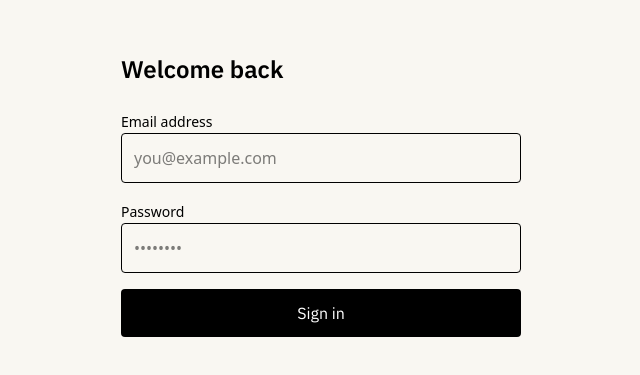
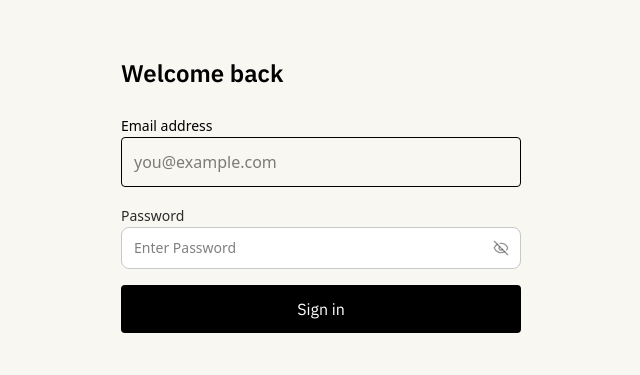
Before and after one commit to Tobi-Oyedele/saint-valor, a Next.js app: page /sign-in in a window 1280 px wide. Shown: the part 205-580 px from the top of the page, without its empty margins (319-959 px from the left). Built offline with nearby package versions, Linux system fonts and the light colour scheme.

Commit message:
feat(auth): add field-level validation and error handling to sign-up form

```diff
--- a/app/(auth)/sign-in/page.tsx
+++ b/app/(auth)/sign-in/page.tsx
@@ -1,6 +1,7 @@
 "use client";
 
 import { useState } from "react";
+import PasswordInput from "@/components/ui/PasswordInput";
 
 type SignInFormData = {
   email: string;
@@ -67,15 +68,13 @@ export default function SignInPage() {
         </div>
 
         <div className="space-y-1">
-          <label className="text-sm">Password</label>
-          <input
+          <PasswordInput
+            label="Password"
             name="password"
             value={formData.password}
             onChange={handleChange}
-            type="password"
+            placeholder="Enter Password"
             autoComplete="current-password"
-            className="w-full rounded border p-3"
-            placeholder="••••••••"
           />
         </div>
 
--- a/app/(auth)/sign-up/page.tsx
+++ b/app/(auth)/sign-up/page.tsx
@@ -3,13 +3,21 @@
 import { useState } from "react";
 import Link from "next/link";
 import Image from "next/image";
-import { EyeOff, Eye } from "lucide-react";
+import PasswordInput from "@/components/ui/PasswordInput";
 
 type SignUpFormData = {
   email: string;
   password: string;
   firstName: string;
   lastName: string;
+};
+
+type FormErrors = {
+  email?: string;
+  password?: string;
+  firstName?: string;
+  lastName?: string;
+  form?: string;
 };
 
 const initialSignUpData: SignUpFormData = {
@@ -22,38 +30,40 @@ const initialSignUpData: SignUpFormData = {
 export default function SignUpPage() {
   const [formData, setFormData] = useState<SignUpFormData>(initialSignUpData);
   const [loading, setLoading] = useState(false);
-  const [error, setError] = useState<string>("");
-  const [showPassword, setShowPassword] = useState(false);
+  const [errors, setErrors] = useState<FormErrors>({});
 
-  // One handler for all inputs
   function handleChange(e: React.ChangeEvent<HTMLInputElement>) {
     const { name, value } = e.target;
 
-    // name MUST match a key in formData
     setFormData((prev) => ({
       ...prev,
       [name]: value,
     }));
+
+    //clear errors while typing
+    setErrors((prev) => ({ ...prev, [name]: undefined, form: undefined }));
   }
 
   async function handleSubmit(e: React.FormEvent<HTMLFormElement>) {
     e.preventDefault();
-    setError("");
 
-    if (!formData.email || !formData.password) {
-      setError("Email and password are required.");
-      return;
-    }
+    const newErrors: FormErrors = {};
+
+    if (!formData.email.trim()) newErrors.email = "Email is required.";
+    if (!formData.password.trim()) newErrors.password = "Password is required.";
+
+    setErrors(newErrors);
+    if (Object.keys(newErrors).length > 0) return;
 
     try {
       setLoading(true);
 
       console.log("SIGN UP payload:", formData);
 
-      // Example: reset form after success
       setFormData(initialSignUpData);
-    } catch (err) {
-      setError("Something went wrong. Please try again.");
+      setErrors({});
+    } catch {
+      setErrors({ form: "Something went wrong. Please try again." });
     } finally {
       setLoading(false);
     }
@@ -91,8 +101,6 @@ export default function SignUpPage() {
             jewelry collections.
           </p>
 
-          {error ? <p className="mt-3 text-sm text-red-600">{error}</p> : null}
-
           <form onSubmit={handleSubmit} className="mt-6 space-y-4">
             <div className="space-y-1.5">
               <label className="text-sm text-charcoal">Email Address</label>
@@ -105,34 +113,21 @@ export default function SignUpPage() {
                 placeholder="Enter Email Address"
                 className="w-full rounded-lg border border-placeholder bg-white px-3 py-2.5 text-sm outline-none"
               />
+              {errors.email ? (
+                <p className="text-xs text-red-600">{errors.email}</p>
+              ) : null}
             </div>
 
-            <div className="space-y-1.5">
-              <label className="text-sm text-charcoal">Password</label>
-
             <div className="relative">
-                <input
+              <PasswordInput
+                label="Password"
                 name="password"
                 value={formData.password}
                 onChange={handleChange}
-                  type={showPassword ? "text" : "password"}
+                placeholder="Enter Password"
                 autoComplete="new-password"
-                  placeholder="Enter Password"
-                  className="w-full rounded-lg border border-placeholder bg-white px-3 py-2.5 pr-10 text-sm outline-none"
+                error={errors.password}
               />
-                <button
-                  type="button"
-                  aria-label="Toggle password visibility"
-                  onClick={() => setShowPassword((prev) => !prev)}
-                  className="cursor-pointer absolute right-3 top-1/2 -translate-y-1/2 text-charcoal/50 hover:text-charcoal"
-                >
-                  {showPassword ? (
-                    <Eye className="h-4 w-4" />
-                  ) : (
-                    <EyeOff className="h-4 w-4" />
-                  )}
-                </button>
-              </div>
             </div>
 
             <div className="grid gap-3 grid-cols-2">
@@ -171,9 +166,8 @@ export default function SignUpPage() {
               {loading ? "Creating account..." : "Create Account"}
             </button>
 
-            {/* Optional: small text under button like your screenshot */}
             <p className="pt-1 text-center text-xs text-secondary">
-              Already have an account?{" "}
+              Already have an account?
               <Link
                 href="/sign-in"
                 className="text-charcoal underline underline-offset-4"
--- /dev/null
+++ b/components/ui/PasswordInput.tsx
@@ -0,0 +1,71 @@
+"use client";
+
+import { useState } from "react";
+import { EyeOff, Eye } from "lucide-react";
+import clsx from "clsx";
+
+type PasswordInputProps = {
+  label?: string;
+  name: string;
+  value: string;
+  onChange: (e: React.ChangeEvent<HTMLInputElement>) => void;
+  placeholder: string;
+  autoComplete: string;
+  error?: string;
+};
+
+const PasswordInput = ({
+  label = "Password",
+  name,
+  value,
+  onChange,
+  placeholder = "Enter Password",
+  autoComplete = "current-password",
+  error,
+}: PasswordInputProps) => {
+  const [showPassword, setShowPassword] = useState(false);
+
+  return (
+    <div className="space-y-1.5">
+      <label htmlFor={name} className="text-sm text-charcoal">
+        {label}
+      </label>
+
+      <div className="relative">
+        <input
+          id={name}
+          name={name}
+          value={value}
+          onChange={onChange}
+          type={showPassword ? "text" : "password"}
+          autoComplete={autoComplete}
+          placeholder={placeholder}
+          className={clsx(
+            "w-full rounded-lg border bg-white px-3 py-2.5 pr-10 text-sm outline-none focus:border-burgundy/40 focus:ring-2 focus:ring-burgundy/10",
+            error
+              ? "border-red-500 focus:border-red-500 focus:ring-red-200"
+              : "border-placeholder",
+          )}
+        />
+
+        <button
+          type="button"
+          aria-label={showPassword ? "Hide password" : "Show password"}
+          onClick={() => setShowPassword((prev) => !prev)}
+          className="absolute right-3 top-1/2 -translate-y-1/2 text-charcoal/50 hover:text-charcoal"
+        >
+          {showPassword ? (
+            <Eye className="h-4 w-4" />
+          ) : (
+            <EyeOff className="h-4 w-4" />
+          )}
+        </button>
+      </div>
+
+      {/* Error Message */}
+      {error && <p className="text-xs text-red-600">{error}</p>}
+    </div>
+  );
+};
+
+export default PasswordInput;
```
Lines whose indentation alone changed are shown as unchanged.
